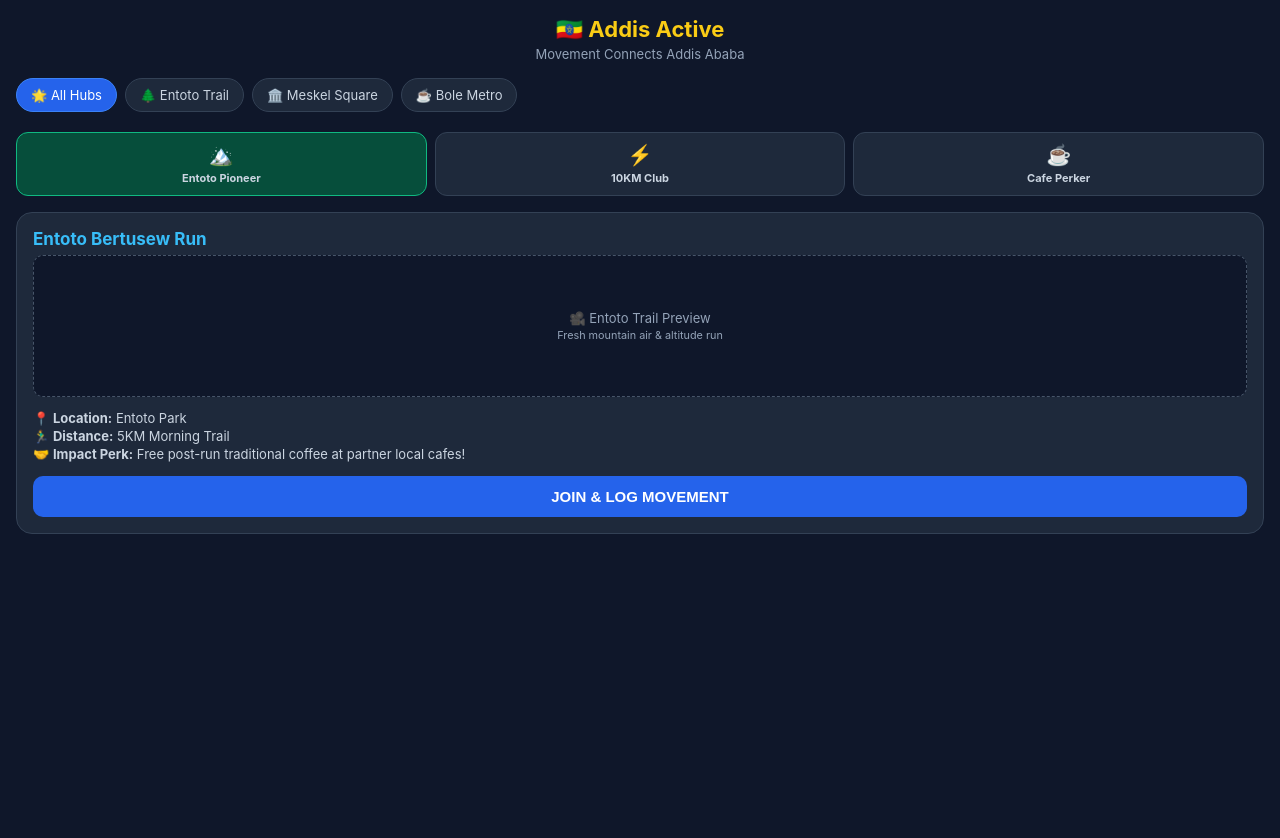
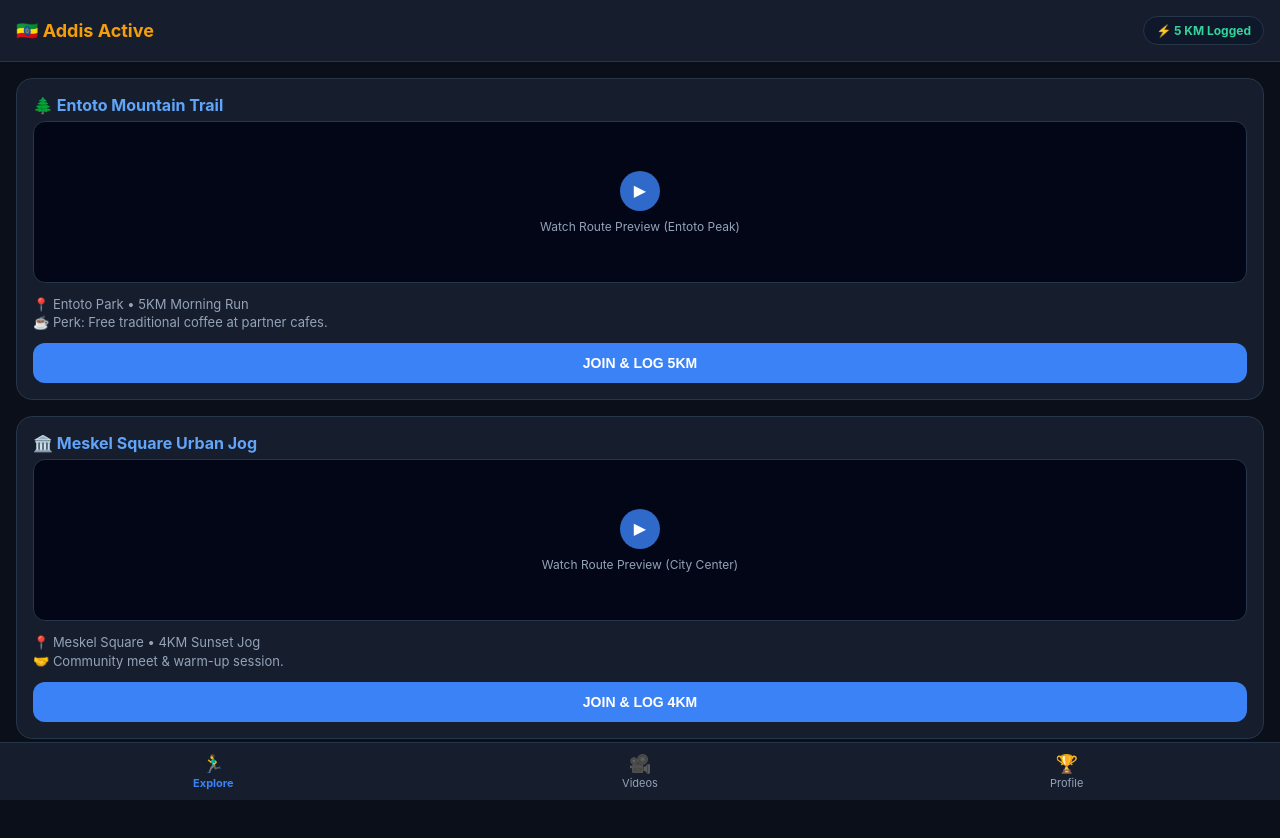
Before and after one commit to yonatan17tsegaye17-sys/addis-activeET, a website: page public/index.html in a window 1280 px wide. Before the commit the page ends 800 px from the top, so only its background shows below. Drawn offline with Linux system fonts and the light colour scheme; a script that the page names is missing.

Commit message:
Update index.html

```diff
--- a/public/index.html
+++ b/public/index.html
@@ -2,213 +2,294 @@
 <html lang="en">
 <head>
     <meta charset="UTF-8">
-    <meta name="viewport" content="width=device-width, initial-scale=1.0">
-    <title>Addis Active</title>
+    <meta name="viewport" content="width=device-width, initial-scale=1.0, maximum-scale=1.0, user-scalable=no">
+    <title>Addis Active App</title>
     <script src="https://telegram.org/js/telegram-web-app.js"></script>
     <style>
+        :root {
+            --bg-color: #0b0f19;
+            --surface-color: #161e2e;
+            --border-color: #273548;
+            --accent-color: #f59e0b;
+            --primary-blue: #3b82f6;
+            --text-main: #f8fafc;
+            --text-muted: #94a3b8;
+        }
         body {
             font-family: -apple-system, BlinkMacSystemFont, 'Segoe UI', Roboto, Helvetica, Arial, sans-serif;
-            background-color: #0f172a;
-            color: #f8fafc;
+            background-color: var(--bg-color);
+            color: var(--text-main);
             margin: 0;
+            padding: 0;
+            padding-bottom: 80px; /* Space for bottom nav */
+            -webkit-tap-highlight-color: transparent;
+        }
+        /* App Header Bar */
+        .app-header {
+            background: var(--surface-color);
+            padding: 16px;
+            display: flex;
+            justify-content: space-between;
+            align-items: center;
+            border-bottom: 1px solid var(--border-color);
+            position: sticky;
+            top: 0;
+            z-index: 100;
+        }
+        .app-header h2 {
+            margin: 0;
+            font-size: 18px;
+            color: var(--accent-color);
+        }
+        .user-stats-pill {
+            background: #0f172a;
+            border: 1px solid var(--border-color);
+            padding: 6px 12px;
+            border-radius: 20px;
+            font-size: 12px;
+            font-weight: bold;
+            color: #34d399;
+        }
+        /* App Screens */
+        .screen {
+            display: none;
             padding: 16px;
         }
-        .header {
-            text-align: center;
-            margin-bottom: 16px;
+        .screen.active {
+            display: block;
         }
-        .header h1 {
-            color: #facc15;
-            margin: 0 0 4px 0;
-            font-size: 22px;
-        }
-        .header p {
-            color: #94a3b8;
-            font-size: 13px;
-            margin: 0;
-        }
-        /* Neighborhood Selector Tabs */
-        .tabs {
-            display: flex;
-            gap: 8px;
-            overflow-x: auto;
-            margin-bottom: 16px;
-            padding-bottom: 4px;
-        }
-        .tab {
-            background: #1e293b;
-            border: 1px solid #334155;
-            color: #cbd5e1;
-            padding: 8px 14px;
-            border-radius: 20px;
-            font-size: 13px;
-            white-space: nowrap;
-            cursor: pointer;
-        }
-        .tab.active {
-            background: #2563eb;
-            color: white;
-            border-color: #3b82f6;
-        }
-        .card {
-            background: #1e293b;
+        /* Cards & UI Elements */
+        .app-card {
+            background: var(--surface-color);
             border-radius: 16px;
             padding: 16px;
             margin-bottom: 16px;
-            border: 1px solid #334155;
+            border: 1px solid var(--border-color);
         }
-        .card h3 {
+        .app-card h3 {
             margin: 0 0 6px 0;
-            font-size: 17px;
-            color: #38bdf8;
+            font-size: 16px;
+            color: #60a5fa;
         }
-        .card p {
-            color: #cbd5e1;
+        .app-card p {
+            color: var(--text-muted);
             font-size: 13px;
             margin: 0 0 12px 0;
             line-height: 1.4;
         }
-        /* Video Preview Container */
-        .video-box {
-            background: #0f172a;
-            border-radius: 10px;
-            height: 140px;
+        /* Simulated Video Feed */
+        .video-container {
+            background: #020617;
+            border-radius: 12px;
+            height: 160px;
+            display: flex;
+            flex-direction: column;
+            align-items: center;
+            justify-content: center;
+            border: 1px solid var(--border-color);
+            margin-bottom: 12px;
+            position: relative;
+            overflow: hidden;
+            color: var(--text-muted);
+            font-size: 12px;
+            text-align: center;
+        }
+        .play-btn {
+            background: rgba(59, 130, 246, 0.8);
+            color: white;
+            border: none;
+            width: 40px;
+            height: 40px;
+            border-radius: 50%;
+            font-size: 16px;
             display: flex;
             align-items: center;
             justify-content: center;
-            margin-bottom: 12px;
-            border: 1px dashed #475569;
-            color: #94a3b8;
-            font-size: 13px;
-            text-align: center;
-            position: relative;
-            overflow: hidden;
+            margin-bottom: 8px;
+            cursor: pointer;
         }
-        .video-box video {
-            width: 100%;
-            height: 100%;
-            object-fit: cover;
-        }
-        /* Gamification Badges */
-        .badges-section {
-            display: flex;
-            gap: 8px;
-            margin-bottom: 16px;
-        }
-        .badge {
-            background: #1e293b;
-            border: 1px solid #334155;
-            border-radius: 12px;
-            padding: 10px;
-            text-align: center;
-            flex: 1;
-        }
-        .badge.unlocked {
-            border-color: #10b981;
-            background: #064e3b;
-        }
-        .badge-icon {
-            font-size: 20px;
-            margin-bottom: 4px;
-        }
-        .badge-title {
-            font-size: 11px;
-            color: #cbd5e1;
-            font-weight: bold;
-        }
-        .btn {
-            background: #2563eb;
+        /* Buttons */
+        .btn-action {
+            background: var(--primary-blue);
             color: white;
             border: none;
             width: 100%;
             padding: 12px;
-            border-radius: 10px;
-            font-size: 15px;
+            border-radius: 12px;
+            font-size: 14px;
             font-weight: bold;
             cursor: pointer;
         }
-        .btn:active {
-            background: #1d4ed8;
+        .btn-action:active {
+            opacity: 0.8;
         }
-        #success-msg {
-            display: none;
-            background: #065f46;
-            color: #6ee7b7;
-            padding: 12px;
-            border-radius: 10px;
+        /* Bottom App Navigation Bar */
+        .bottom-nav {
+            position: fixed;
+            bottom: 0;
+            left: 0;
+            right: 0;
+            background: var(--surface-color);
+            border-top: 1px solid var(--border-color);
+            display: flex;
+            justify-content: space-around;
+            padding: 10px 0;
+            z-index: 1000;
+        }
+        .nav-item {
             text-align: center;
-            margin-top: 12px;
+            color: var(--text-muted);
+            font-size: 11px;
+            cursor: pointer;
+            flex: 1;
+        }
+        .nav-item.active {
+            color: var(--primary-blue);
             font-weight: bold;
-            font-size: 13px;
+        }
+        .nav-icon {
+            font-size: 18px;
+            margin-bottom: 2px;
+        }
+        /* Badges Grid */
+        .badge-grid {
+            display: grid;
+            grid-template-columns: repeat(2, 1fr);
+            gap: 12px;
+        }
+        .badge-card {
+            background: var(--surface-color);
+            border: 1px solid var(--border-color);
+            border-radius: 14px;
+            padding: 16px;
+            text-align: center;
+        }
+        .badge-card.unlocked {
+            border-color: #10b981;
+            background: rgba(6, 78, 59, 0.3);
         }
     </style>
 </head>
 <body>
-    <div class="header">
-        <h1>🇪🇹 Addis Active</h1>
-        <p>Movement Connects Addis Ababa</p>
+
+    <!-- App Header -->
+    <div class="app-header">
+        <h2>🇪🇹 Addis Active</h2>
+        <div class="user-stats-pill" id="stat-pill">⚡ 5 KM Logged</div>
     </div>
 
-    <!-- 1. Neighborhood Hub Tabs -->
-    <div class="tabs">
-        <div class="tab active" onclick="filterHub('all')">🌟 All Hubs</div>
-        <div class="tab" onclick="filterHub('entoto')">🌲 Entoto Trail</div>
-        <div class="tab" onclick="filterHub('meskel')">🏛️ Meskel Square</div>
-        <div class="tab" onclick="filterHub('bole')">☕ Bole Metro</div>
-    </div>
+    <!-- SCREEN 1: EXPLORE HUB -->
+    <div id="screen-explore" class="screen active">
+        <div class="app-card">
+            <h3>🌲 Entoto Mountain Trail</h3>
+            <div class="video-container">
+                <button class="play-btn">▶</button>
+                <span>Watch Route Preview (Entoto Peak)</span>
+            </div>
+            <p>📍 Entoto Park • 5KM Morning Run<br>☕ Perk: Free traditional coffee at partner cafes.</p>
+            <button class="btn-action" onclick="registerActivity('Entoto Run', 5)">JOIN & LOG 5KM</button>
+        </div>
 
-    <!-- Gamification & Badges Section -->
-    <div class="badges-section">
-        <div class="badge unlocked" id="badge-1">
-            <div class="badge-icon">🏔️</div>
-            <div class="badge-title">Entoto Pioneer</div>
-        </div>
-        <div class="badge" id="badge-2">
-            <div class="badge-icon">⚡</div>
-            <div class="badge-title">10KM Club</div>
-        </div>
-        <div class="badge" id="badge-3">
-            <div class="badge-icon">☕</div>
-            <div class="badge-title">Cafe Perker</div>
+        <div class="app-card">
+            <h3>🏛️ Meskel Square Urban Jog</h3>
+            <div class="video-container">
+                <button class="play-btn">▶</button>
+                <span>Watch Route Preview (City Center)</span>
+            </div>
+            <p>📍 Meskel Square • 4KM Sunset Jog<br>🤝 Community meet & warm-up session.</p>
+            <button class="btn-action" onclick="registerActivity('Meskel Jog', 4)">JOIN & LOG 4KM</button>
         </div>
     </div>
 
-    <!-- Event Card with Video Exploration & Fitness Tracker -->
-    <div class="card" data-hub="entoto">
-        <h3>Entoto Bertusew Run</h3>
+    <!-- SCREEN 2: VIDEO EXPLORATION -->
+    <div id="screen-videos" class="screen">
+        <div class="app-card">
+            <h3>🎥 Addis Movement Stories</h3>
+            <p>Explore city trails, community running clips, and cultural landmarks through immersive video previews.</p>
+            <div class="video-container" style="height: 200px;">
+                <button class="play-btn">▶</button>
+                <span>[ Full Screen Route Showcase ]</span>
+            </div>
+        </div>
+    </div>
 
-        <!-- 2. Video-Based Exploration Preview -->
-        <div class="video-box">
-            <span>🎥 Entoto Trail Preview<br><small>Fresh mountain air & altitude run</small></span>
+    <!-- SCREEN 3: PROFILE & GAMIFICATION -->
+    <div id="screen-profile" class="screen">
+        <div class="app-card" style="text-align: center;">
+            <h3 style="font-size: 20px; color: var(--accent-color);">Runner Dashboard</h3>
+            <p>Total Movement: <strong id="total-km" style="color: #fff; font-size: 16px;">5 KM</strong></p>
         </div>
 
-        <p>📍 <strong>Location:</strong> Entoto Park<br>🏃‍♂️ <strong>Distance:</strong> 5KM Morning Trail<br>🤝 <strong>Impact Perk:</strong> Free post-run traditional coffee at partner local cafes!</p>
+        <h3 style="font-size: 15px; margin-bottom: 12px; color: var(--text-muted);">Your Badges & Achievements</h3>
+        <div class="badge-grid">
+            <div class="badge-card unlocked">
+                <div style="font-size: 24px;">🏔️</div>
+                <div style="font-weight: bold; font-size: 13px; margin-top: 6px;">Entoto Pioneer</div>
+                <div style="font-size: 11px; color: #10b981; margin-top: 2px;">Unlocked</div>
+            </div>
+            <div class="badge-card" id="b-10km">
+                <div style="font-size: 24px;">⚡</div>
+                <div style="font-weight: bold; font-size: 13px; margin-top: 6px;">10KM Club</div>
+                <div style="font-size: 11px; color: var(--text-muted); margin-top: 2px;">Locked</div>
+            </div>
+        </div>
+    </div>
 
-        <button class="btn" onclick="joinRun()">JOIN & LOG MOVEMENT</button>
-        <div id="success-msg">🎉 Registered! +5KM added to your fitness tracker. Badge Unlocked!</div>
+    <!-- BOTTOM APP NAVIGATION BAR -->
+    <div class="bottom-nav">
+        <div class="nav-item active" onclick="switchScreen('explore', this)">
+            <div class="nav-icon">🏃‍♂️</div>
+            Explore
+        </div>
+        <div class="nav-item" onclick="switchScreen('videos', this)">
+            <div class="nav-icon">🎥</div>
+            Videos
+        </div>
+        <div class="nav-item" onclick="switchScreen('profile', this)">
+            <div class="nav-icon">🏆</div>
+            Profile
+        </div>
     </div>
 
     <script>
         const tg = window.Telegram.WebApp;
         tg.expand();
 
-        function joinRun() {
-            document.querySelector('.btn').style.display = 'none';
-            document.getElementById('success-msg').style.display = 'block';
+        let userKm = 5;
 
-            // Unlock Badge visually
-            document.getElementById('badge-2').classList.add('unlocked');
+        function switchScreen(screenName, element) {
+            // Hide all screens
+            document.querySelectorAll('.screen').forEach(s => s.classList.remove('active'));
+            // Remove active class from nav items
+            document.querySelectorAll('.nav-item').forEach(n => n.classList.remove('active'));
+
+            // Show selected screen
+            document.getElementById('screen-' + screenName).classList.add('active');
+            element.classList.add('active');
+
+            if (tg.HapticFeedback) {
+                tg.HapticFeedback.selectionChanged();
+            }
+        }
+
+        function registerActivity(eventName, km) {
+            userKm += km;
+            document.getElementById('stat-pill').innerText = `⚡ ${userKm} KM Logged`;
+            document.getElementById('total-km').innerText = `${userKm} KM`;
+
+            // Unlock 10km badge if threshold met
+            if (userKm >= 10) {
+                document.getElementById('b-10km').classList.add('unlocked');
+                document.getElementById('b-10km').querySelector('div:last-child').innerText = 'Unlocked';
+                document.getElementById('b-10km').querySelector('div:last-child').style.color = '#10b981';
+            }
+
+            alert(`🎉 Success! Registered for ${eventName}. Movement stats updated.`);
 
             if (tg.HapticFeedback) {
                 tg.HapticFeedback.notificationOccurred('success');
             }
         }
-
-        function filterHub(hub) {
-            const tabs = document.querySelectorAll('.tab');
-            tabs.forEach(t => t.classList.remove('active'));
-            event.target.classList.add('active');
-        }
     </script>
 </body>
 </html>
```
